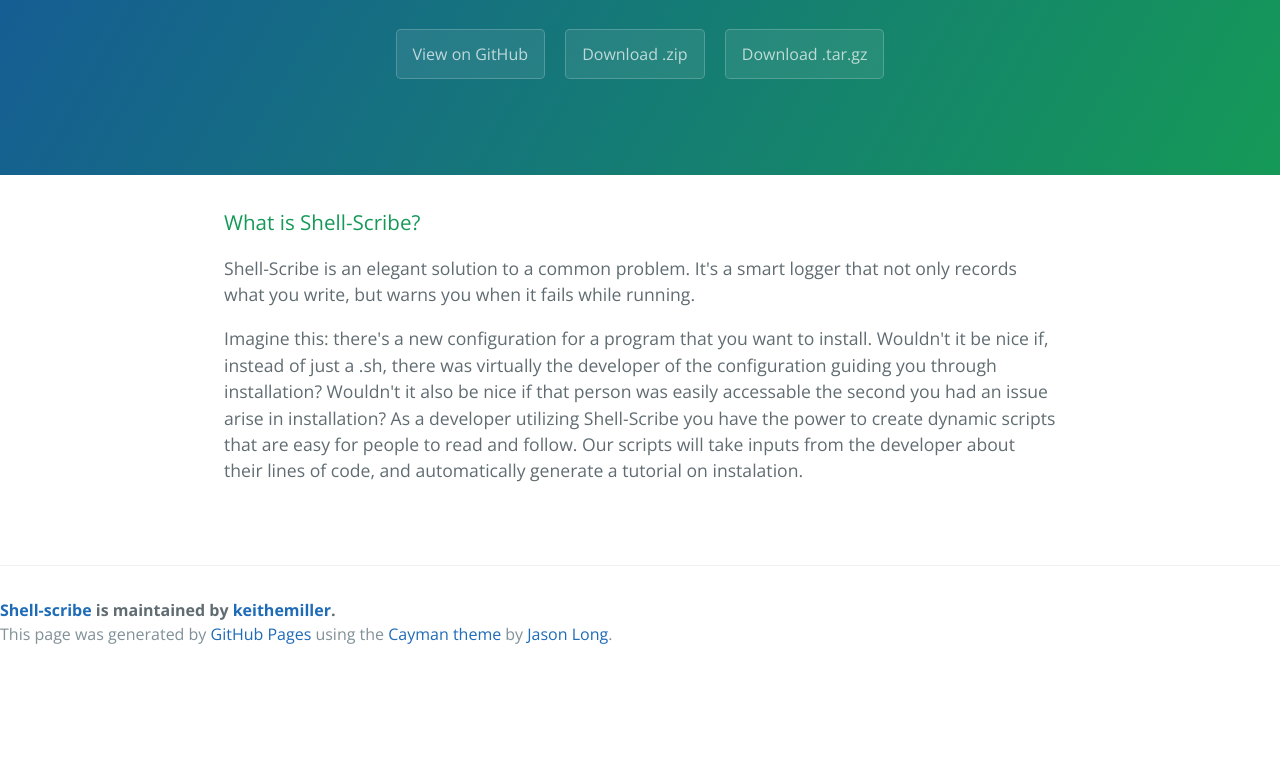
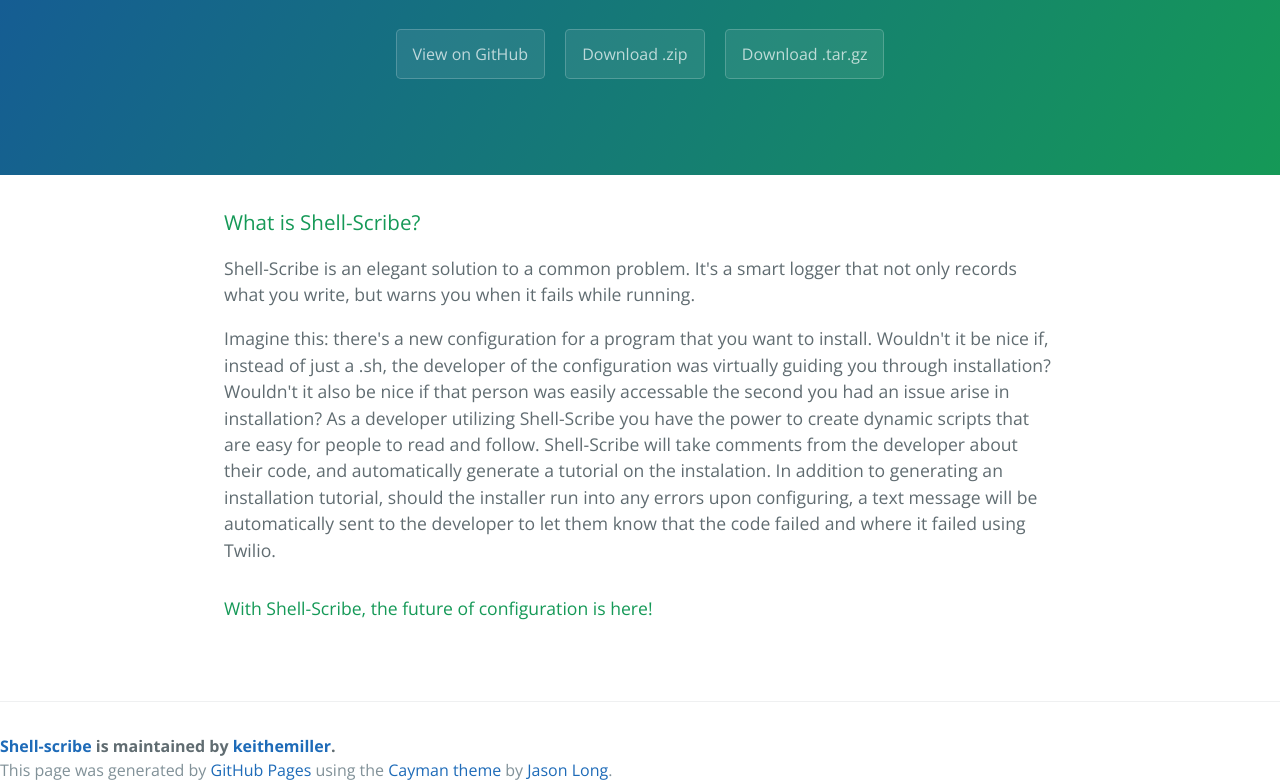
Before and after one commit to keithemiller/shell-scribe, a plain HTML site: page index.html in a window 1280 px wide. Shown: the part 238-1020 px from the top of the page. Before the commit the page ends 884 px from the top, so only its background shows below. Drawn offline with nearby package versions, Linux system fonts and the light colour scheme.

Commit message:
Update index.html

```diff
--- a/index.html
+++ b/index.html
@@ -21,7 +21,8 @@
     <section class="main-content">
       <h3>What is Shell-Scribe?</h3>
       <p>Shell-Scribe is an elegant solution to a common problem.  It's a smart logger that not only records what you write, but warns you when it fails while running.</p>
-      <p>Imagine this: there's a new configuration for a program that you want to install.  Wouldn't it be nice if, instead of just a .sh, there was virtually the developer of the configuration guiding you through installation?  Wouldn't it also be nice if that person was easily accessable the second you had an issue arise in installation?  As a developer utilizing Shell-Scribe you have the power to create dynamic scripts that are easy for people to read and follow.  Our scripts will take inputs from the developer about their lines of code, and automatically generate a tutorial on instalation.</p>
+      <p>Imagine this: there's a new configuration for a program that you want to install.  Wouldn't it be nice if, instead of just a .sh, the developer of the configuration was virtually guiding you through installation?  Wouldn't it also be nice if that person was easily accessable the second you had an issue arise in installation?  As a developer utilizing Shell-Scribe you have the power to create dynamic scripts that are easy for people to read and follow.  Shell-Scribe will take comments from the developer about their code, and automatically generate a tutorial on the instalation.  In addition to generating an installation tutorial, should the installer run into any errors upon configuring, a text message will be automatically sent to the developer to let them know that the code failed and where it failed using Twilio.</p>
+      <h4>With Shell-Scribe, the future of configuration is here!</h4>
       </section>
       <footer class="site-footer">
         <span class="site-footer-owner"><a href="https://github.com/keithemiller/shell-scribe">Shell-scribe</a> is maintained by <a href="https://github.com/keithemiller">keithemiller</a>.</span>
```
